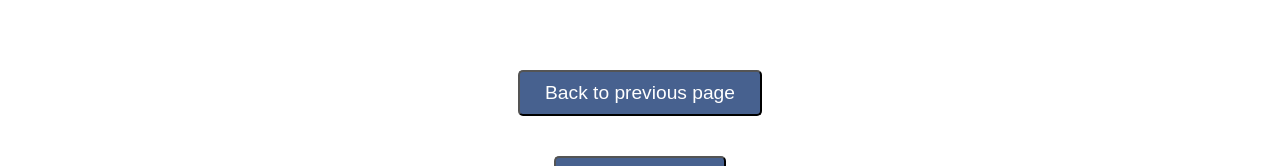
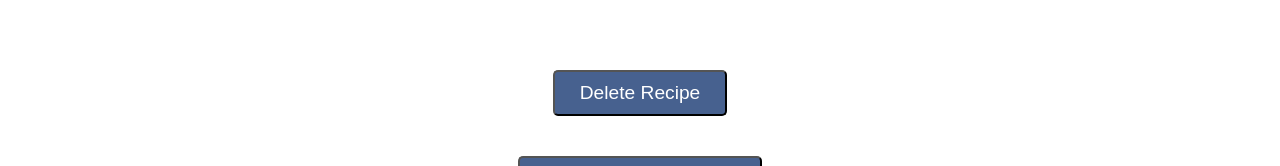
Before and after one commit to hari-pace/one-pot-cookbook, a React (Vite) app: page /1/1 in a window 1280 px wide. Shown: the part 198-364 px from the top of the page. Built offline with nearby package versions, Linux system fonts and the light colour scheme; a web font is replaced by a local one.

Commit message:
Added delete functionality

```diff
--- a/src/components/Level2_Meal.jsx
+++ b/src/components/Level2_Meal.jsx
@@ -6,6 +6,30 @@ const Level2_Meal = ({ recipes }) => {
   const navigate = useNavigate();
 
   const { food } = useParams();
+
+  let category_recipe;
+
+  function deleteItem() {
+    alert("OH oh you need permision! :)");
+    const userInput = prompt("Enter your input: ");
+    if (userInput === "1234") {
+      fetchData(category_recipe);
+      alert("Your page is deleted go back home");
+    }
+  }
+
+  const fetchData = async (category) => {
+    const URL_to_delete =
+      "https://cookbook-backend-n5w0.onrender.com/cookbook/" +
+      category +
+      "/" +
+      food;
+    await fetch(URL_to_delete, {
+      method: "DELETE",
+    })
+      .then((res) => res.text())
+      .then((res) => console.log(res));
+  };
 
   return (
     <div className="meal-wrapper">
@@ -27,6 +51,7 @@ const Level2_Meal = ({ recipes }) => {
                     {recipe.ingredients.split(";").map((ingredient) => (
                       <li>{ingredient}</li>
                     ))}
+                    {(category_recipe = recipe.category)}
                   </ul>
                 }
               </div>
@@ -38,6 +63,14 @@ const Level2_Meal = ({ recipes }) => {
           </div>
         ) : null
       )}
+      <button
+        className="btn-back"
+        onClick={() => {
+          deleteItem();
+        }}
+      >
+        Delete Recipe
+      </button>
       <button className="btn-back" onClick={() => navigate(-1)}>
         Back to previous page
       </button>
```
